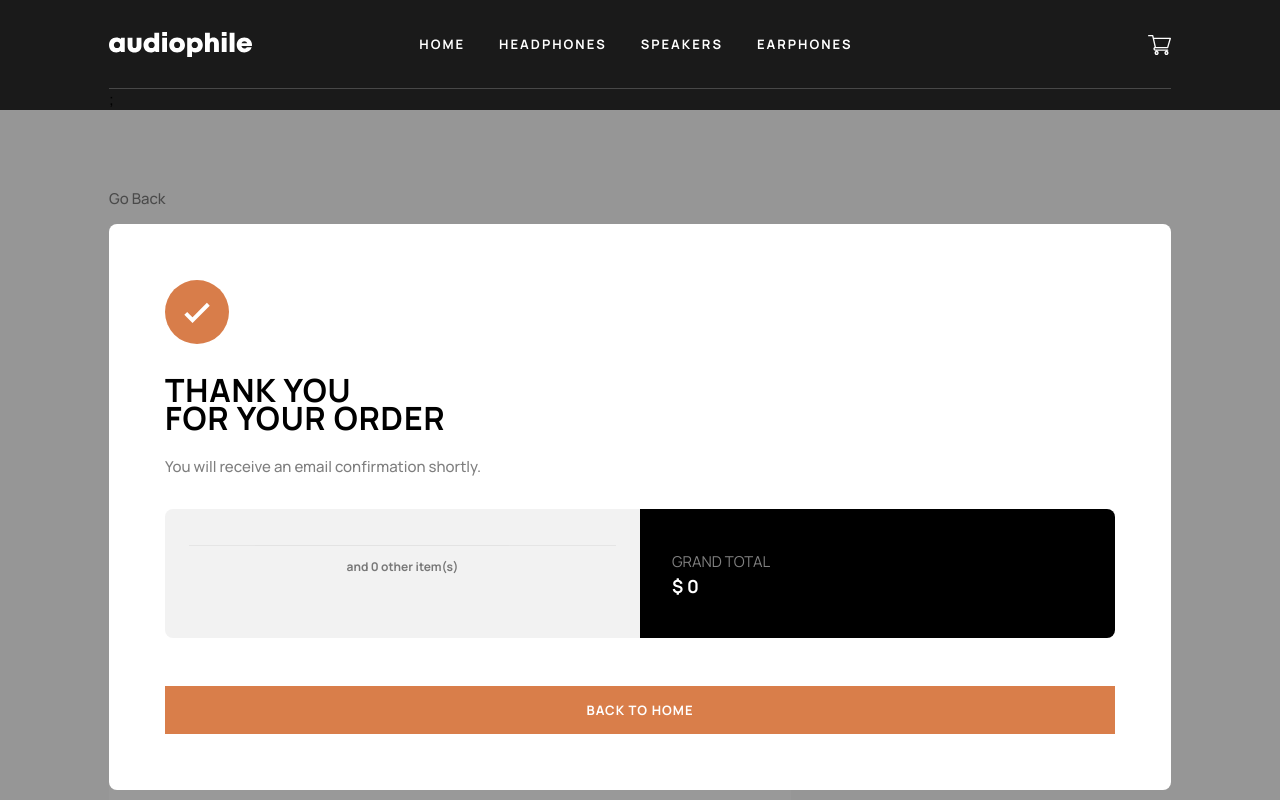
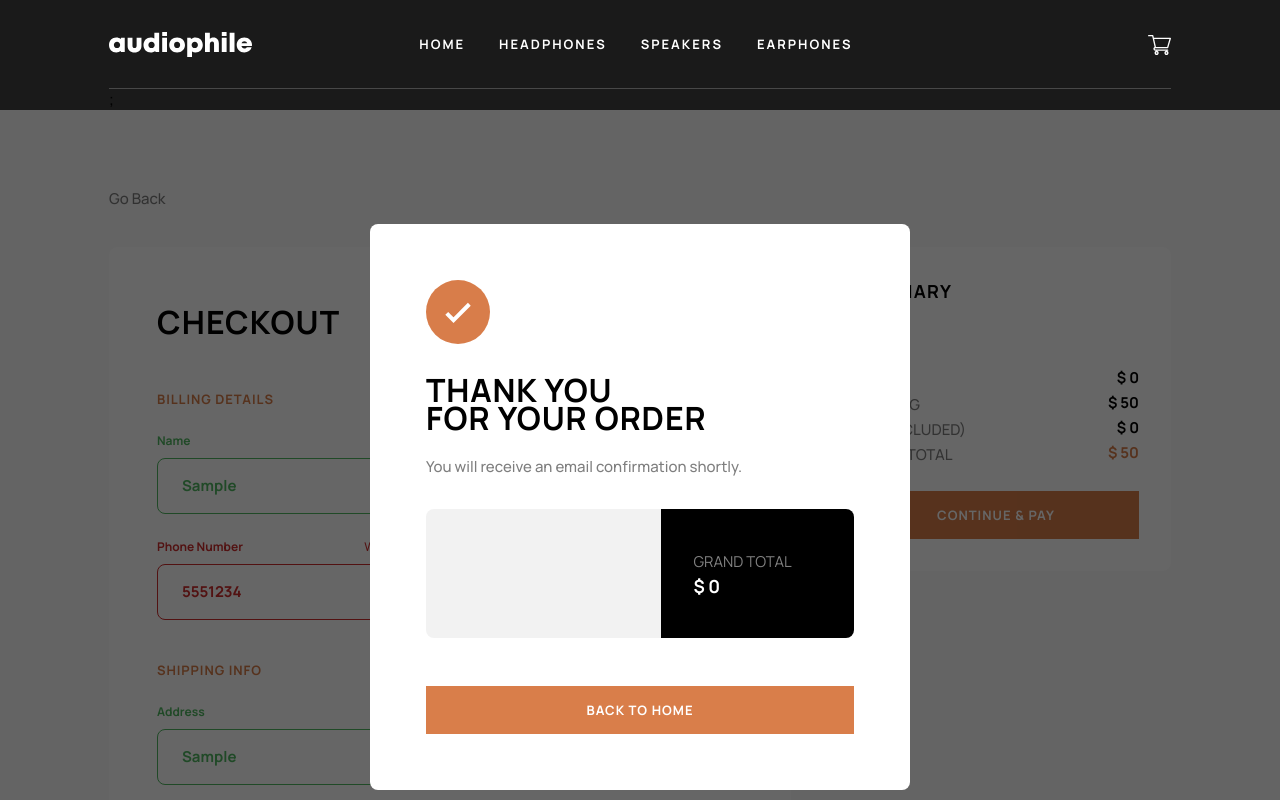
Before and after one commit to Jenskiii/AudioPhileWebshop2.0-jan2023-react, a React (Vite) app: page /checkout in a window 1280 px wide. Both pictures are taken after typing "Sample", "name@example.com", "5551234", "Sample", "Sample", "Sample" into the empty fields and a click on the button "CONTINUE & PAY". Shown: the top 800 px of the page. Built offline with nearby package versions, Linux system fonts and the light colour scheme.

Commit message:
added extra component productDetails

```diff
--- a/src/components/Modal/Modal.jsx
+++ b/src/components/Modal/Modal.jsx
@@ -23,12 +23,10 @@ export function Modal({
   );
 }
 
-export function ModalWithContent({className, children}) {
+export function ModalWithContent({ className, children }) {
   return (
-    <div id="myModal" className={`${styles.modalWithContent} ${className}`}>
-      <div className={styles.content}>
-       {children}
-      </div>
+    <div id="myModal" className={`${styles.modalWithContent}`}>
+      <div className={`${styles.content} ${className}`}>{children}</div>
     </div>
   );
 }
--- a/src/components/Modal/Modal.module.css
+++ b/src/components/Modal/Modal.module.css
@@ -28,7 +28,7 @@
   width: 100%;
   height: 100vh;
   background-color: rgb(0, 0, 0);
-  background-color: rgba(0, 0, 0, 0.4);
+  background-color: rgba(0, 0, 0, 0.6);
 }
 
 /* Modal Content/Box */
--- /dev/null
+++ b/src/components/ProductDetails/ProductDetails.jsx
@@ -0,0 +1,18 @@
+import styles from "./ProductDetails.module.css";
+export function ProductDetails({ id, image, name, price, amount, small }) {
+  return (
+    <>
+      <div
+        className={`${styles.productContainer} ${small ? styles.small : ""}`}
+      >
+        <img src={image} alt={name} />
+        <div>
+          <strong>{name}</strong>
+          <p className={styles.price}>{`$ ${price}`}</p>
+        </div>
+
+        <p className={styles.amount}>x{amount}</p>
+      </div>
+    </>
+  );
+}
--- /dev/null
+++ b/src/components/ProductDetails/ProductDetails.module.css
@@ -0,0 +1,19 @@
+.productContainer {
+  display: flex;
+  align-items: center;
+  font-weight: var(--fw-bold);
+  width: 100%;
+}
+.productContainer img{
+  margin-right: 1rem;
+  max-width: 4rem;
+}
+.productContainer.small img {
+    max-width: 3.125rem;
+  }
+.price {
+  font-size: var(--fs-100);
+}
+.amount {
+  margin-left: auto;
+}
--- a/src/components/Summary/Summary.jsx
+++ b/src/components/Summary/Summary.jsx
@@ -2,8 +2,9 @@ import { useContext } from "react";
 import styles from "./Summary.module.css";
 import { CartContext } from "../../context/CartContext";
 import { Button } from "../Button/Button";
+import { ProductDetails } from "../ProductDetails/ProductDetails";
 
-export function Summary({ className}) {
+export function Summary({ className }) {
   const { cartItems, getCartTotal } = useContext(CartContext);
   return (
     <>
@@ -15,14 +16,7 @@ export function Summary({ className}) {
           {cartItems.map((item) => {
             return (
               <li key={crypto.randomUUID()}>
-                {/* image */}
-                <img src={item.image} alt={item.name} />
-                {/* name +price */}
-                <div className={styles.wrapper}>
-                  <p className={styles.name}>{item.name}</p>
-                  <p className={styles.price}>$ {item.price}</p>
-                </div>
-                <p className={styles.amount}>x{item.amount}</p>
+                <ProductDetails {...item} />
               </li>
             );
           })}
--- a/src/pages/CheckOut/CheckOut.jsx
+++ b/src/pages/CheckOut/CheckOut.jsx
@@ -5,6 +5,7 @@ import { ModalWithContent } from "../../components/Modal/Modal";
 import styles from "./Checkout.module.css";
 import { useContext, useState } from "react";
 import { CartContext } from "../../context/CartContext";
+import { ProductDetails } from "../../components/ProductDetails/ProductDetails";
 
 export function CheckOut() {
   const { cartItems, getCartTotal, getCartTotalItems, clearCart } =
@@ -12,7 +13,7 @@ export function CheckOut() {
 
   // toggle endscreen
   const [toggleEndScreen, setEndScreen] = useState(false);
-
+  // open close accordion end screen
   const [endScreenCartAccordion, setEndScreenCartAccordion] = useState(true);
 
   return (
@@ -24,8 +25,8 @@ export function CheckOut() {
 
         {/* if checked out show endscreen */}
         {toggleEndScreen && (
-          <ModalWithContent>
-            <div className={styles.modal}>
+          <ModalWithContent className={styles.modal}>
+            <div className={styles.modalContainer}>
               <img
                 className={styles.img}
                 src="/assets/checkout/icon-order-confirmation.svg"
@@ -50,21 +51,15 @@ export function CheckOut() {
                     : cartItems.slice(0)
                   ).map((item) => {
                     return (
-                      // product
-                      <div
+                      <ProductDetails
                         key={crypto.randomUUID()}
-                        className={styles.productContainer}
-                      >
-                        <img src={item.image} alt={item.name} />
-                        <div>
-                          <strong>{item.name}</strong>
-                          <p className={styles.price}>{`$ ${item.price}`}</p>
-                        </div>
-                        <p className={styles.amount}>x{item.amount}</p>
-                      </div>
+                        {...item}
+                        small
+                      />
                     );
                   })}
 
+                  {cartItems.length > 1 && (
                     <p
                       className={styles.totalItems}
                       onClick={() => setEndScreenCartAccordion((prev) => !prev)}
@@ -73,6 +68,7 @@ export function CheckOut() {
                         ? ` and ${getCartTotalItems()} other item(s)`
                         : "View less"}
                     </p>
+                  )}
                 </div>
                 {/* grand total */}
                 <div className={styles.grandTotal}>
--- a/src/pages/CheckOut/Checkout.module.css
+++ b/src/pages/CheckOut/Checkout.module.css
@@ -8,7 +8,10 @@
 
 /* END MENU */
 /* modal */
-.modal {
+.modal{
+  max-width: 33.75rem;
+}
+.modalContainer {
   display: grid;
   gap: 1.5rem;
 }
@@ -36,22 +39,7 @@
   border-radius: var(--br-1) var(--br-1) 0 0;
   padding: 1.5rem;
 }
-.productContainer {
-  display: flex;
-  align-items: center;
-  font-weight: var(--fw-bold);
-  line-height: 1.5625rem;
-}
-.productContainer img {
-  margin-right: 1rem;
-  max-width: 3.125rem;
-}
-.price {
-  font-size: var(--fs-100);
-}
-.amount {
-  margin-left: auto;
-}
+
 
 /* total items */
 .totalItems {
@@ -99,13 +87,13 @@
   }
 
   /* modal */
-  .modal {
+  .modalContainer {
     margin: 1.5rem;
     gap: 2rem;
   }
   .card {
     display: grid;
-    grid-template-columns: 1fr 1fr;
+    grid-template-columns: 1.1fr .9fr;
   }
   .productList {
     border-radius: var(--br-1) 0 0 var(--br-1);
```
Also changed, not shown: src/components/Cart/Cart.jsx (line endings or trailing spaces). Lines whose indentation alone changed are shown as unchanged.
